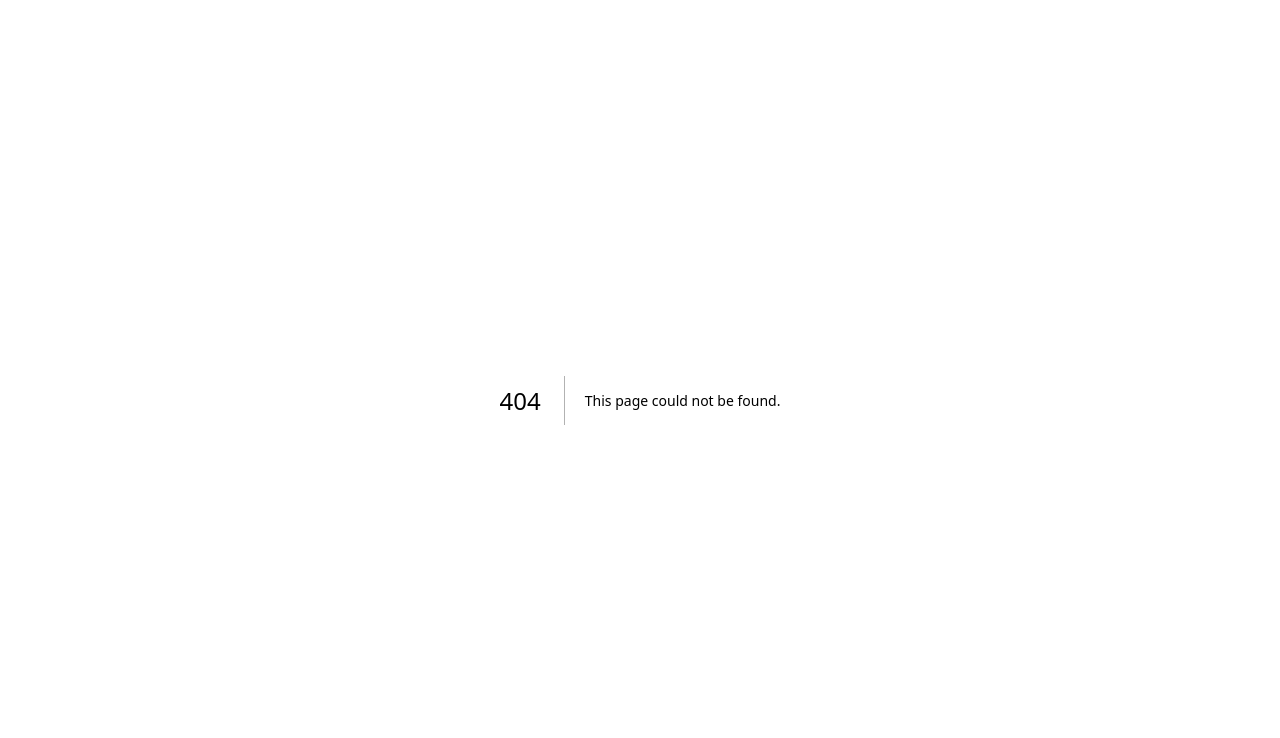
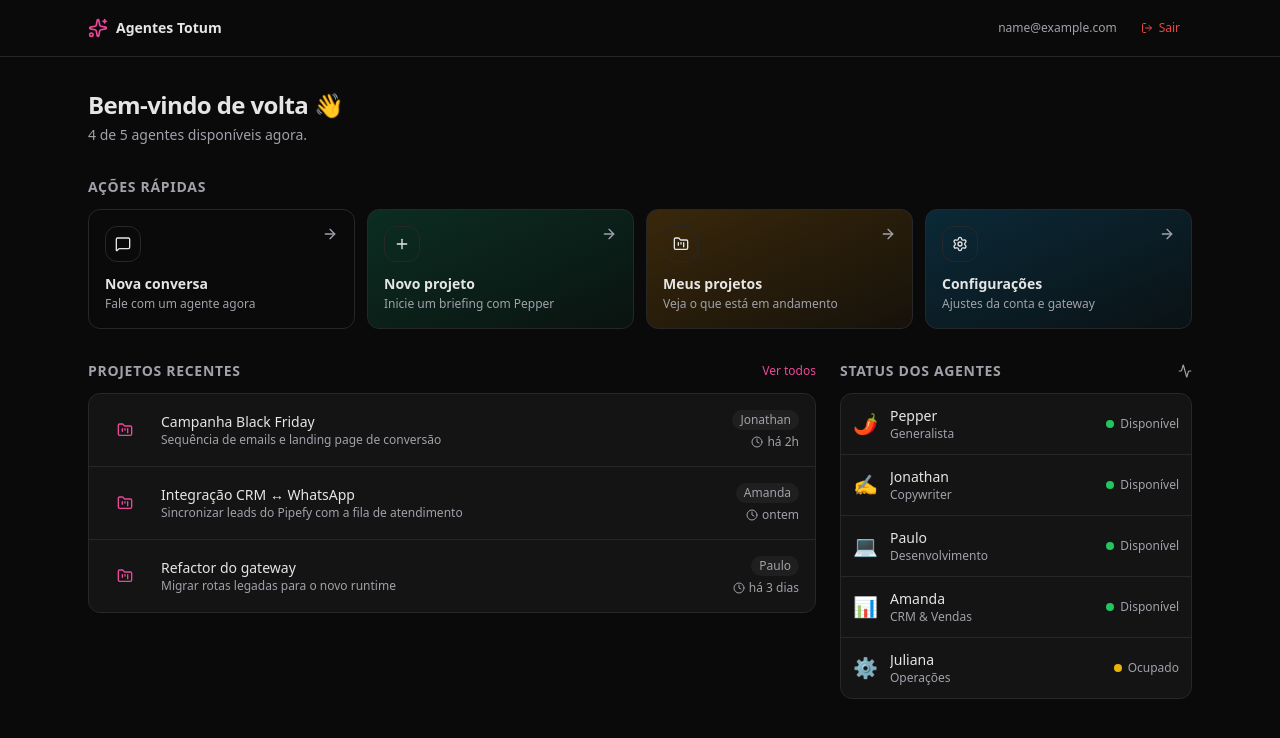
Before and after one commit to grupototum/totum-agentes, a Next.js app: page /dashboard in a window 1280 px wide. Before the commit this address had no page. Shown: the top 738 px of the page. Built offline with nearby package versions, Linux system fonts and the light colour scheme; sample sign-in values are in the browser's storage.

Commit message:
Changes
Co-authored-by: grupototum <268448677+grupototum@users.noreply.github.com>

```diff
--- /dev/null
+++ b/src/app/dashboard/page.tsx
@@ -0,0 +1,266 @@
+"use client";
+
+import { useEffect, useState } from "react";
+import Link from "next/link";
+import { useRouter } from "next/navigation";
+import {
+  MessageSquare,
+  Plus,
+  FolderKanban,
+  Activity,
+  LogOut,
+  ArrowRight,
+  Clock,
+  Sparkles,
+  Settings,
+} from "lucide-react";
+
+interface Agent {
+  id: string;
+  name: string;
+  emoji: string;
+  description: string;
+  status: "online" | "busy" | "offline";
+}
+
+interface Project {
+  id: string;
+  name: string;
+  description: string;
+  updatedAt: string;
+  agent: string;
+}
+
+const AGENTS: Agent[] = [
+  { id: "pepper", name: "Pepper", emoji: "🌶️", description: "Generalista", status: "online" },
+  { id: "jonathan-copy", name: "Jonathan", emoji: "✍️", description: "Copywriter", status: "online" },
+  { id: "paulo-dev", name: "Paulo", emoji: "💻", description: "Desenvolvimento", status: "online" },
+  { id: "amanda-crm", name: "Amanda", emoji: "📊", description: "CRM & Vendas", status: "online" },
+  { id: "juliana-ops", name: "Juliana", emoji: "⚙️", description: "Operações", status: "busy" },
+];
+
+const RECENT_PROJECTS: Project[] = [
+  {
+    id: "p1",
+    name: "Campanha Black Friday",
+    description: "Sequência de emails e landing page de conversão",
+    updatedAt: "há 2h",
+    agent: "Jonathan",
+  },
+  {
+    id: "p2",
+    name: "Integração CRM ↔ WhatsApp",
+    description: "Sincronizar leads do Pipefy com a fila de atendimento",
+    updatedAt: "ontem",
+    agent: "Amanda",
+  },
+  {
+    id: "p3",
+    name: "Refactor do gateway",
+    description: "Migrar rotas legadas para o novo runtime",
+    updatedAt: "há 3 dias",
+    agent: "Paulo",
+  },
+];
+
+const QUICK_ACTIONS = [
+  {
+    title: "Nova conversa",
+    description: "Fale com um agente agora",
+    icon: MessageSquare,
+    href: "/chat",
+    accent: "from-primary/20 to-primary/5",
+  },
+  {
+    title: "Novo projeto",
+    description: "Inicie um briefing com Pepper",
+    icon: Plus,
+    href: "/chat",
+    accent: "from-emerald-500/20 to-emerald-500/5",
+  },
+  {
+    title: "Meus projetos",
+    description: "Veja o que está em andamento",
+    icon: FolderKanban,
+    href: "/dashboard",
+    accent: "from-amber-500/20 to-amber-500/5",
+  },
+  {
+    title: "Configurações",
+    description: "Ajustes da conta e gateway",
+    icon: Settings,
+    href: "/dashboard",
+    accent: "from-sky-500/20 to-sky-500/5",
+  },
+];
+
+function statusDot(status: Agent["status"]) {
+  if (status === "online") return "bg-green-500";
+  if (status === "busy") return "bg-yellow-500";
+  return "bg-gray-500";
+}
+
+function statusLabel(status: Agent["status"]) {
+  if (status === "online") return "Disponível";
+  if (status === "busy") return "Ocupado";
+  return "Offline";
+}
+
+export default function DashboardPage() {
+  const router = useRouter();
+  const [email, setEmail] = useState<string>("");
+
+  useEffect(() => {
+    const auth = localStorage.getItem("totum_agentes_auth");
+    if (!auth) {
+      router.push("/login");
+      return;
+    }
+    try {
+      const parsed = JSON.parse(auth);
+      setEmail(parsed.email ?? "");
+    } catch {
+      // ignore
+    }
+  }, [router]);
+
+  function handleLogout() {
+    localStorage.removeItem("totum_agentes_auth");
+    router.push("/login");
+  }
+
+  const onlineCount = AGENTS.filter((a) => a.status === "online").length;
+
+  return (
+    <div className="min-h-screen bg-background">
+      {/* Top bar */}
+      <header className="border-b border-border bg-card/50 backdrop-blur sticky top-0 z-10">
+        <div className="max-w-6xl mx-auto px-6 h-14 flex items-center justify-between">
+          <div className="flex items-center gap-2">
+            <Sparkles className="w-5 h-5 text-primary" />
+            <span className="font-semibold text-sm">Agentes Totum</span>
+          </div>
+          <div className="flex items-center gap-3">
+            <span className="text-xs text-muted-foreground hidden sm:inline">{email}</span>
+            <button
+              onClick={handleLogout}
+              className="flex items-center gap-1.5 text-xs px-3 py-1.5 rounded-lg bg-destructive/10 text-destructive hover:bg-destructive/20 transition-colors"
+            >
+              <LogOut className="w-3 h-3" />
+              Sair
+            </button>
+          </div>
+        </div>
+      </header>
+
+      <main className="max-w-6xl mx-auto px-6 py-8 space-y-8">
+        {/* Greeting */}
+        <section className="space-y-1">
+          <h1 className="text-2xl font-bold tracking-tight">Bem-vindo de volta 👋</h1>
+          <p className="text-sm text-muted-foreground">
+            {onlineCount} de {AGENTS.length} agentes disponíveis agora.
+          </p>
+        </section>
+
+        {/* Quick actions */}
+        <section className="space-y-3">
+          <h2 className="text-sm font-semibold text-muted-foreground uppercase tracking-wider">
+            Ações rápidas
+          </h2>
+          <div className="grid grid-cols-1 sm:grid-cols-2 lg:grid-cols-4 gap-3">
+            {QUICK_ACTIONS.map((action) => {
+              const Icon = action.icon;
+              return (
+                <Link
+                  key={action.title}
+                  href={action.href}
+                  className={`group relative overflow-hidden rounded-xl border border-border bg-gradient-to-br ${action.accent} p-4 hover:border-primary/40 transition-all`}
+                >
+                  <div className="flex items-start justify-between mb-3">
+                    <div className="w-9 h-9 rounded-lg bg-background/80 border border-border flex items-center justify-center">
+                      <Icon className="w-4 h-4 text-foreground" />
+                    </div>
+                    <ArrowRight className="w-4 h-4 text-muted-foreground group-hover:translate-x-0.5 group-hover:text-foreground transition-all" />
+                  </div>
+                  <div className="text-sm font-semibold">{action.title}</div>
+                  <div className="text-xs text-muted-foreground mt-0.5">{action.description}</div>
+                </Link>
+              );
+            })}
+          </div>
+        </section>
+
+        <div className="grid grid-cols-1 lg:grid-cols-3 gap-6">
+          {/* Recent projects */}
+          <section className="lg:col-span-2 space-y-3">
+            <div className="flex items-center justify-between">
+              <h2 className="text-sm font-semibold text-muted-foreground uppercase tracking-wider">
+                Projetos recentes
+              </h2>
+              <Link href="/dashboard" className="text-xs text-primary hover:underline">
+                Ver todos
+              </Link>
+            </div>
+            <div className="rounded-xl border border-border bg-card overflow-hidden divide-y divide-border">
+              {RECENT_PROJECTS.map((p) => (
+                <div
+                  key={p.id}
+                  className="flex items-center gap-4 p-4 hover:bg-muted/40 transition-colors"
+                >
+                  <div className="w-10 h-10 rounded-lg bg-primary/10 flex items-center justify-center flex-shrink-0">
+                    <FolderKanban className="w-4 h-4 text-primary" />
+                  </div>
+                  <div className="min-w-0 flex-1">
+                    <div className="text-sm font-medium truncate">{p.name}</div>
+                    <div className="text-xs text-muted-foreground truncate">{p.description}</div>
+                  </div>
+                  <div className="hidden sm:flex flex-col items-end gap-1 text-xs text-muted-foreground flex-shrink-0">
+                    <span className="px-2 py-0.5 rounded-full bg-muted">{p.agent}</span>
+                    <span className="flex items-center gap-1">
+                      <Clock className="w-3 h-3" />
+                      {p.updatedAt}
+                    </span>
+                  </div>
+                </div>
+              ))}
+              {RECENT_PROJECTS.length === 0 && (
+                <div className="p-8 text-center text-sm text-muted-foreground">
+                  Nenhum projeto ainda.
+                </div>
+              )}
+            </div>
+          </section>
+
+          {/* Agent status */}
+          <section className="space-y-3">
+            <div className="flex items-center justify-between">
+              <h2 className="text-sm font-semibold text-muted-foreground uppercase tracking-wider">
+                Status dos agentes
+              </h2>
+              <Activity className="w-3.5 h-3.5 text-muted-foreground" />
+            </div>
+            <div className="rounded-xl border border-border bg-card divide-y divide-border">
+              {AGENTS.map((a) => (
+                <Link
+                  key={a.id}
+                  href="/chat"
+                  className="flex items-center gap-3 p-3 hover:bg-muted/40 transition-colors first:rounded-t-xl last:rounded-b-xl"
+                >
+                  <span className="text-xl">{a.emoji}</span>
+                  <div className="min-w-0 flex-1">
+                    <div className="text-sm font-medium truncate">{a.name}</div>
+                    <div className="text-xs text-muted-foreground truncate">{a.description}</div>
+                  </div>
+                  <div className="flex items-center gap-1.5 text-xs text-muted-foreground">
+                    <span className={`w-2 h-2 rounded-full ${statusDot(a.status)}`} />
+                    {statusLabel(a.status)}
+                  </div>
+                </Link>
+              ))}
+            </div>
+          </section>
+        </div>
+      </main>
+    </div>
+  );
+}
```
